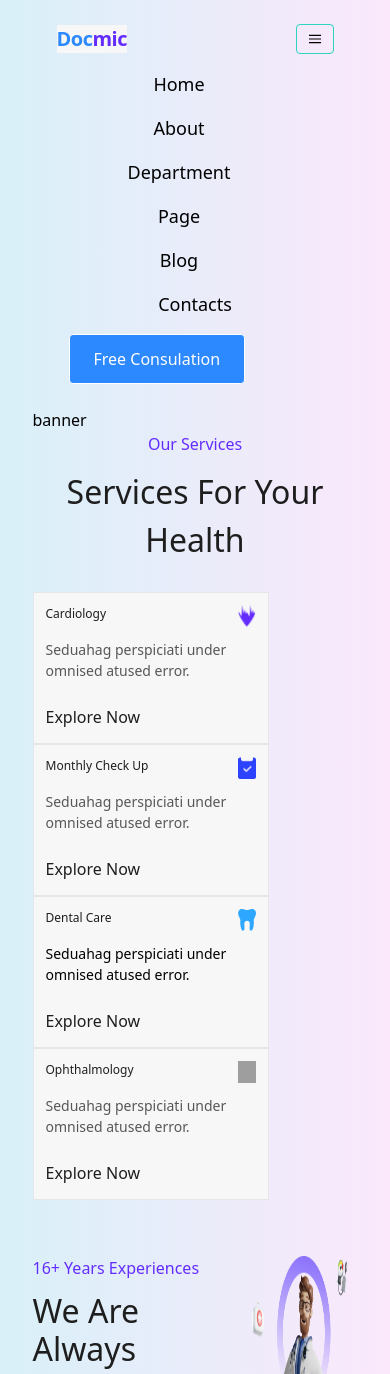
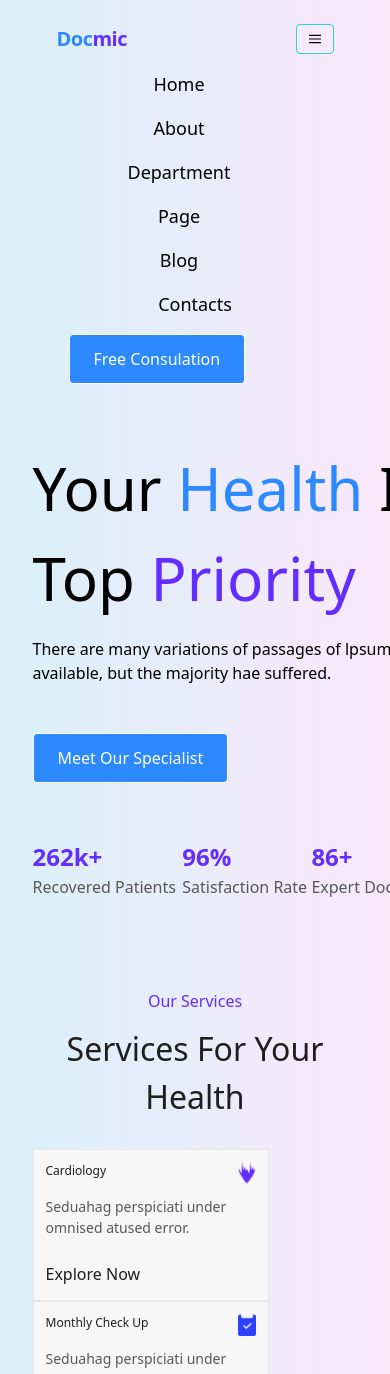
Before and after one commit to Fahimmuntasir1/Docmic-Helth, a React (Create React App) app: page / in a window 390 px wide. Shown: the top 1374 px of the page. Built offline with nearby package versions, Linux system fonts and the light colour scheme; grey boxes are pictures that could not be loaded.

Commit message:
almost done without responsive

```diff
--- a/src/Components/Banner/Banner.js
+++ b/src/Components/Banner/Banner.js
@@ -1,10 +1,48 @@
 import React from "react";
+import pose from "../../assests/banner/pose_2.png";
+import shape from "../../assests/banner/Ellipse 5.png";
+import frame from "../../assests/banner/Frame 7.png";
 
 const Banner = () => {
   return (
-    <div>
-      <h2>banner</h2>
-    </div>
+    <section className="flex justify-between mb-[90px]">
+      <div>
+        <h2 className="text-[60px] w-[576px] font-medium mt-[35px]">
+          Your <span className="text-[#2D89FF]">Health</span> Is Our Top{" "}
+          <span className="text-[#642DFF]">Priority</span>
+        </h2>
+        <p className="text-[16px] w-[372px] mt-[14px] mb-[32px]">
+          There are many variations of passages of lpsum available, but the
+          majority hae suffered.
+        </p>
+        <button class="inline-block px-6 py-4 leading-none border rounded text-white border-white hover:border-transparent hover:bg-[#5ca3ff] bg-[#2D89FF] mt-4 lg:mt-0 mb-[56px]">
+          Meet Our Specialist
+        </button>
+        <div className="flex">
+          <div>
+            <h2 className="text-[#642DFF] text-[24px] font-semibold mr-20">
+              262k+
+            </h2>
+            <p className="text-[#575757]">Recovered Patients</p>
+          </div>
+          <div>
+            <h2 className="text-[#642DFF] text-[24px] font-semibold mr-20">
+              96%
+            </h2>
+            <p className="text-[#575757]">Satisfaction Rate</p>
+          </div>
+          <div>
+            <h2 className="text-[#642DFF] text-[24px] font-semibold">86+</h2>
+            <p className="text-[#575757]">Expert Doctors</p>
+          </div>
+        </div>
+      </div>
+      <div className="relative">
+        <img className="absolute -z-10" src={shape} alt="" />
+        <img className="" src={pose} alt="" />
+        <img className="absolute bottom-32 -left-14" src={frame} alt="" />
+      </div>
+    </section>
   );
 };
 
--- a/src/Components/Navbar/Navbar.js
+++ b/src/Components/Navbar/Navbar.js
@@ -9,7 +9,7 @@ const Navbar = () => {
   }); */
   return (
     <nav class="flex items-center justify-between flex-wrap p-6 w-10/12 mx-auto">
-      <div class="flex items-center flex-shrink-0 bg-[#F7F7F7] mr-6">
+      <div class="flex items-center flex-shrink-0 mr-6">
         <p class="font-semibold text-xl tracking-tight">
           {" "}
           <span className="text-[#2D89FF]">Doc</span>
```
Also changed, not shown: src/assests/banner/Ellipse 4.png (deleted).
